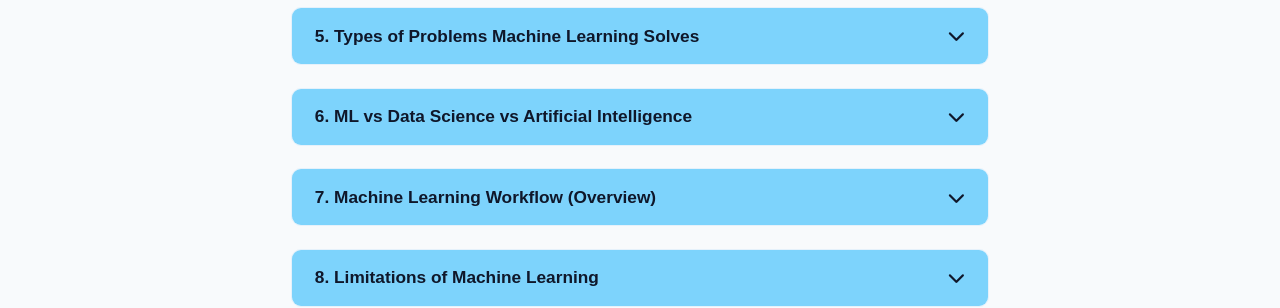
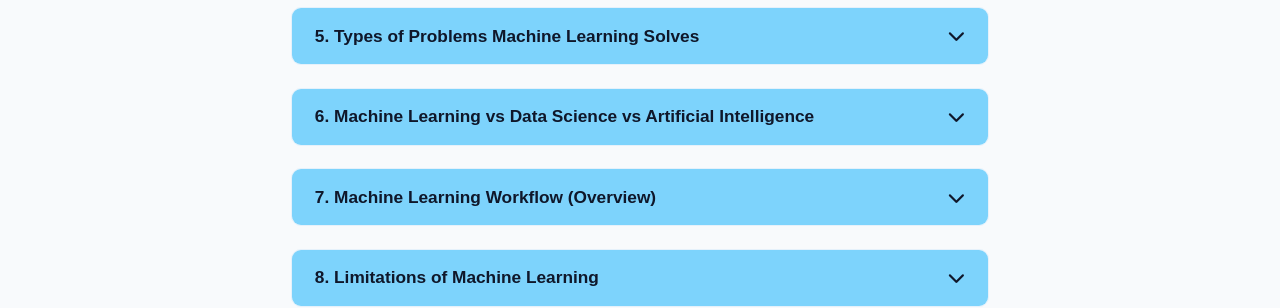
Before and after one commit to tabassumunnisa19/My_Personal_Website, a Jekyll site: the page Machine Learning/ML.html, which Jekyll copies as it is, in a window 1280 px wide and 1323 px high. Shown: the part 615-923 px from the top of the window. Built offline with Jekyll 4.4.1, drawn with Linux system fonts in a browser that asks for light colours; some of the changed lines change nothing that is shown.

Commit message:
Update ML.html

```diff
--- a/Machine Learning/ML.html
+++ b/Machine Learning/ML.html
@@ -125,101 +125,180 @@
   Chapter 1 — Introduction to Machine Learning
 </div>
 
-<!-- ===================== TOPIC 1 ===================== -->
+<!-- ===================== 1. WHAT IS ML ===================== -->
 <div class="topic-block">
-<button class="topic-btn">1. What is Machine Learning? <i class="fas fa-chevron-down"></i></button>
+<button class="topic-btn">
+1. What is Machine Learning?
+<i class="fas fa-chevron-down"></i>
+</button>
 <div class="topic-content">
+
 <p><strong>Machine Learning (ML)</strong> is a technique that enables computers to learn patterns from data and make predictions or decisions without being explicitly programmed for every rule.</p>
-<p>Instead of telling the computer what to do step by step, we provide historical data and correct outputs. The system learns from experience and improves over time.</p>
-<p>Learning for a machine means identifying mathematical patterns and relationships between inputs and outputs.</p>
-<p><strong>Practical example:</strong> Email spam detection learns patterns from thousands of emails instead of fixed rules.</p>
+
+<p>Instead of writing step-by-step instructions such as “if this happens, do that”, we provide the computer with historical data and the correct outcomes. The system then learns relationships from this data and improves its performance over time.</p>
+
+<p>For a machine, learning does not mean thinking or understanding like humans. Learning means identifying mathematical patterns, correlations, and relationships between inputs and outputs.</p>
+
+<p><strong>Human analogy:</strong> Just like a person learns to estimate travel time after making many trips, a machine learns from repeated exposure to data.</p>
+
+<p><strong>Practical example:</strong> In email spam detection, the system learns from thousands of emails and identifies patterns such as keywords, sender behavior, and frequency — without any hard-coded rules.</p>
+
 </div>
 </div>
 
-<!-- ===================== TOPIC 2 ===================== -->
+<!-- ===================== 2. TRADITIONAL VS ML ===================== -->
 <div class="topic-block">
-<button class="topic-btn">2. Traditional Programming vs Machine Learning <i class="fas fa-chevron-down"></i></button>
+<button class="topic-btn">
+2. Traditional Programming vs Machine Learning
+<i class="fas fa-chevron-down"></i>
+</button>
 <div class="topic-content">
-<p>Traditional programming follows a rule-based approach where humans define logic explicitly.</p>
-<p><strong>Traditional flow:</strong> Rules + Data → Output</p>
-<p><strong>Machine Learning flow:</strong> Data + Output → Model</p>
-<p>Machine Learning is used when rules are unclear, complex, or constantly changing.</p>
+
+<p>Traditional programming follows a rule-based approach. The programmer explicitly writes logic, and the computer simply executes those instructions.</p>
+
+<p><strong>Traditional programming flow:</strong></p>
+<p><code>Rules + Data → Output</code></p>
+
+<p>This approach works well only when rules are simple, fixed, and clearly known.</p>
+
+<p><strong>Machine Learning follows a different approach:</strong></p>
+<p><code>Data + Output → Model (Rules)</code></p>
+
+<p>Instead of writing rules, the machine discovers them automatically from data. This makes Machine Learning suitable for complex, real-world problems where rules are unclear or constantly changing.</p>
+
+<p><strong>Key idea:</strong> ML is used when humans cannot clearly explain the rules.</p>
+
 </div>
 </div>
 
-<!-- ===================== TOPIC 3 ===================== -->
+<!-- ===================== 3. WHY ML ===================== -->
 <div class="topic-block">
-<button class="topic-btn">3. Why Machine Learning? <i class="fas fa-chevron-down"></i></button>
+<button class="topic-btn">
+3. Why Machine Learning?
+<i class="fas fa-chevron-down"></i>
+</button>
 <div class="topic-content">
-<p>Machine Learning is needed due to the explosion of data, complexity of relationships, and dynamic nature of real-world systems.</p>
-<ul>
-<li>Massive data generated from sensors and systems</li>
-<li>Hidden and non-linear relationships</li>
-<li>Rules change over time</li>
-</ul>
+
+<p>Machine Learning is required because modern problems involve massive data, complex relationships, and continuously changing conditions.</p>
+
+<p><strong>1. Explosion of data:</strong> Climate sensors, financial systems, medical devices, and online platforms generate enormous amounts of data every day. Humans cannot analyze this manually.</p>
+
+<p><strong>2. Complex relationships:</strong> Real-world outcomes depend on many interacting variables. For example, disasters are influenced by temperature, humidity, ocean cycles, and urbanization.</p>
+
+<p><strong>3. Dynamic systems:</strong> Rules that work today may fail tomorrow. Machine Learning adapts automatically by learning from new data.</p>
+
+<p><strong>Conclusion:</strong> ML is essential because the world is data-rich, complex, and constantly evolving.</p>
+
 </div>
 </div>
 
-<!-- ===================== TOPIC 4 ===================== -->
+<!-- ===================== 4. APPLICATIONS ===================== -->
 <div class="topic-block">
-<button class="topic-btn">4. Applications of Machine Learning <i class="fas fa-chevron-down"></i></button>
+<button class="topic-btn">
+4. Applications of Machine Learning
+<i class="fas fa-chevron-down"></i>
+</button>
 <div class="topic-content">
-<ul>
-<li>Weather and climate forecasting</li>
-<li>Healthcare diagnosis and imaging</li>
-<li>Finance and fraud detection</li>
-<li>Recommendation systems</li>
-<li>Climate and disaster analysis</li>
-</ul>
+
+<p><strong>Weather & Climate:</strong> ML helps analyze long-term climate data, detect anomalies, and forecast extreme events.</p>
+
+<p><strong>Healthcare:</strong> ML assists in disease prediction, medical image analysis, and patient risk assessment. It supports doctors but does not replace them.</p>
+
+<p><strong>Finance:</strong> Used for fraud detection, credit scoring, and market analysis. Fraud patterns change frequently, making ML ideal.</p>
+
+<p><strong>Recommendation systems:</strong> Platforms like Netflix and YouTube learn user preferences from behavior rather than fixed rules.</p>
+
+<p><strong>Climate & disaster analysis:</strong> ML can identify extreme climate years, cluster ENSO patterns, and predict disaster likelihood.</p>
+
 </div>
 </div>
 
-<!-- ===================== TOPIC 5 ===================== -->
+<!-- ===================== 5. TYPES OF PROBLEMS ===================== -->
 <div class="topic-block">
-<button class="topic-btn">5. Types of Problems Machine Learning Solves <i class="fas fa-chevron-down"></i></button>
+<button class="topic-btn">
+5. Types of Problems Machine Learning Solves
+<i class="fas fa-chevron-down"></i>
+</button>
 <div class="topic-content">
-<p><strong>Regression:</strong> Predict numerical values (temperature, CO₂).</p>
-<p><strong>Classification:</strong> Predict categories (Flood/No Flood).</p>
-<p><strong>Clustering:</strong> Discover patterns without labels.</p>
+
+<p><strong>Regression:</strong> Used when the output is a numerical value. Example: predicting temperature or CO₂ levels.</p>
+
+<p><strong>Classification:</strong> Used when the output is a category. Example: flood or no flood, disease yes or no.</p>
+
+<p><strong>Clustering:</strong> Used when no labels are available. The algorithm discovers hidden groupings in data.</p>
+
 </div>
 </div>
 
-<!-- ===================== TOPIC 6 ===================== -->
+<!-- ===================== 6. ML VS DS VS AI ===================== -->
 <div class="topic-block">
-<button class="topic-btn">6. ML vs Data Science vs Artificial Intelligence <i class="fas fa-chevron-down"></i></button>
+<button class="topic-btn">
+6. Machine Learning vs Data Science vs Artificial Intelligence
+<i class="fas fa-chevron-down"></i>
+</button>
 <div class="topic-content">
-<p>Artificial Intelligence is the broad goal of machine intelligence. Machine Learning is a subset that learns from data. Data Science is an end-to-end discipline that uses ML as a tool.</p>
+
+<p><strong>Artificial Intelligence (AI)</strong> is the broad goal of making machines intelligent.</p>
+
+<p><strong>Machine Learning (ML)</strong> is a subset of AI that focuses on learning from data.</p>
+
+<p><strong>Data Science</strong> is an end-to-end discipline involving data collection, cleaning, analysis, modeling, visualization, and storytelling.</p>
+
+<p><strong>Important:</strong> ML is a tool used inside Data Science.</p>
+
 </div>
 </div>
 
-<!-- ===================== TOPIC 7 ===================== -->
+<!-- ===================== 7. WORKFLOW ===================== -->
 <div class="topic-block">
-<button class="topic-btn">7. Machine Learning Workflow (Overview) <i class="fas fa-chevron-down"></i></button>
+<button class="topic-btn">
+7. Machine Learning Workflow (Overview)
+<i class="fas fa-chevron-down"></i>
+</button>
 <div class="topic-content">
-<p>The ML workflow includes problem understanding, data collection, preprocessing, model training, evaluation, and deployment.</p>
-<p>Most effort is spent on data preprocessing rather than algorithms.</p>
+
+<p>The Machine Learning workflow represents the complete process of solving a problem using ML.</p>
+
+<p>It includes problem understanding, data collection, data preprocessing, feature selection, model building, evaluation, and deployment.</p>
+
+<p><strong>Key reality:</strong> Most time is spent on data preprocessing, not algorithms.</p>
+
 </div>
 </div>
 
-<!-- ===================== TOPIC 8 ===================== -->
+<!-- ===================== 8. LIMITATIONS ===================== -->
 <div class="topic-block">
-<button class="topic-btn">8. Limitations of Machine Learning <i class="fas fa-chevron-down"></i></button>
+<button class="topic-btn">
+8. Limitations of Machine Learning
+<i class="fas fa-chevron-down"></i>
+</button>
 <div class="topic-content">
-<ul>
-<li>Data dependency</li>
-<li>Bias in data</li>
-<li>Overfitting</li>
-<li>Lack of interpretability</li>
-<li>No common sense</li>
-</ul>
+
+<p>Machine Learning depends heavily on data quality. Poor data leads to poor predictions.</p>
+
+<p>Bias in data results in biased models.</p>
+
+<p>Overfitting occurs when a model memorizes training data instead of learning patterns.</p>
+
+<p>Some models lack interpretability and act as black boxes.</p>
+
+<p>ML does not possess common sense or reasoning ability.</p>
+
 </div>
 </div>
 
-<!-- ===================== TOPIC 9 ===================== -->
+<!-- ===================== 9. SUMMARY ===================== -->
 <div class="topic-block">
-<button class="topic-btn">9. Chapter Summary & Key Takeaways <i class="fas fa-chevron-down"></i></button>
+<button class="topic-btn">
+9. Chapter Summary & Key Takeaways
+<i class="fas fa-chevron-down"></i>
+</button>
 <div class="topic-content">
-<p>Machine Learning learns from data, not rules. It is essential for complex systems but must be applied responsibly with awareness of its limitations.</p>
+
+<p>Machine Learning learns from data rather than rules. It is essential for complex systems but must be applied carefully with awareness of its limitations.</p>
+
+<p>This chapter forms the conceptual foundation for all future Machine Learning topics.</p>
+
 </div>
 </div>
 
```
